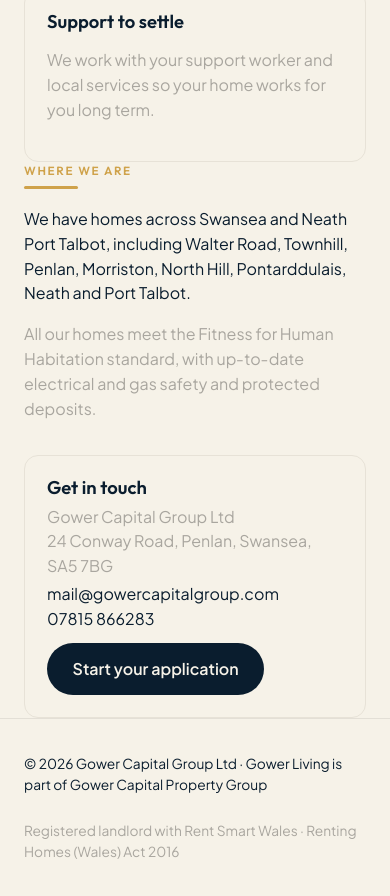
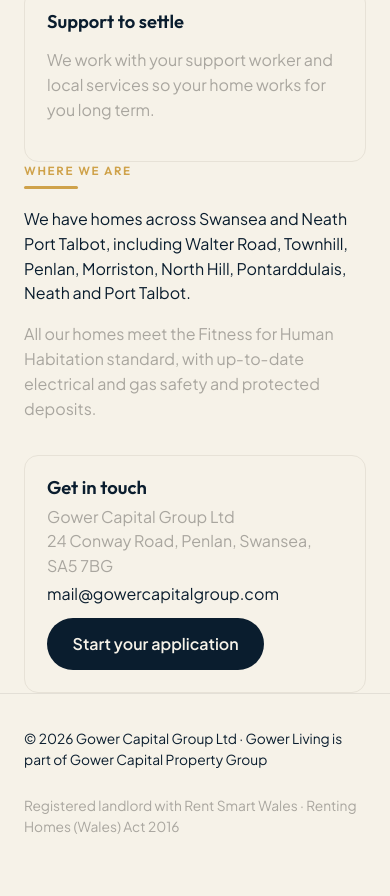
Before and after one commit to alexobrien1/Gower, a website: page public/living/index.html in a window 390 px wide. Shown: the part 1008-1904 px from the top of the page. After the commit the page ends 1879 px from the top, so only its background shows below. Drawn offline with Linux system fonts and the light colour scheme.

Commit message:
Remove phone number from contact information

```diff
--- a/public/living/index.html
+++ b/public/living/index.html
@@ -42,7 +42,7 @@
       <div class="card" id="contact">
         <h3>Get in touch</h3>
         <p class="muted" style="margin:.2em 0">Gower Capital Group Ltd<br>24 Conway Road, Penlan, Swansea, SA5 7BG</p>
-        <p style="margin:.2em 0">mail@gowercapitalgroup.com<br>07815 866283</p>
+        <p style="margin:.2em 0">mail@gowercapitalgroup.com</p>
         <a class="btn btn-navy" href="/apply" data-apply style="margin-top:8px">Start your application</a>
       </div>
     </div>
```
